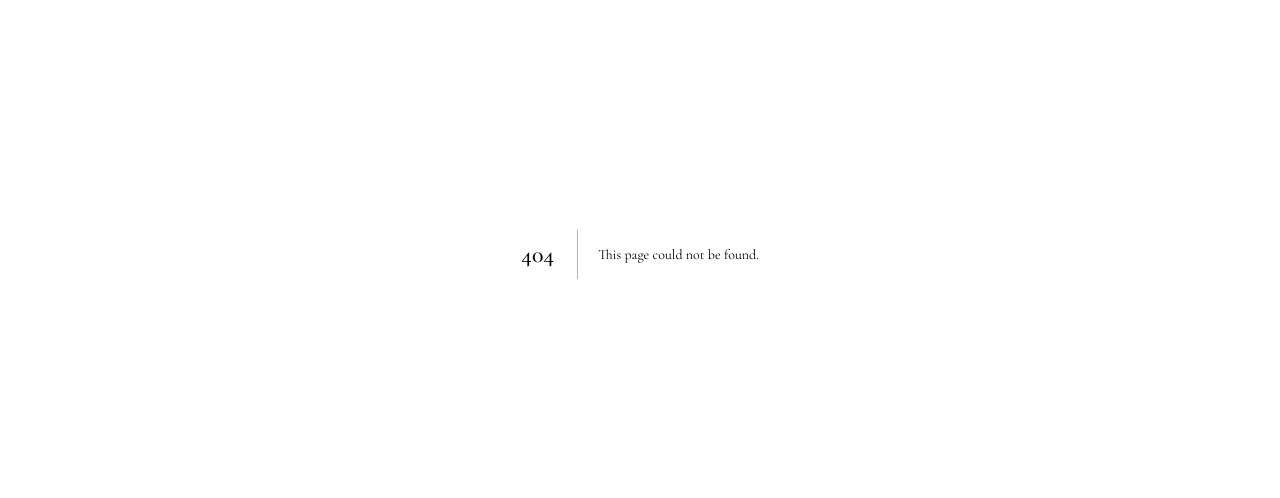
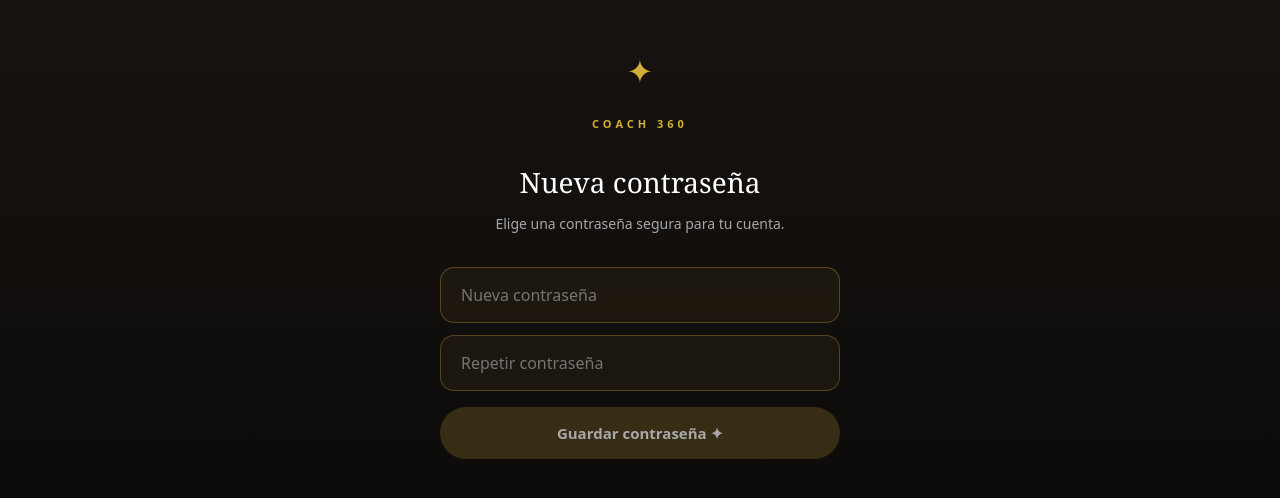
Before and after one commit to Coach360-mp/coach-360-mujer, a Next.js app: page /reset-password in a window 1280 px wide. Before the commit this address had no page. Shown: the part 146-644 px from the top of the page. Built offline with nearby package versions, Linux system fonts and the light colour scheme; no server answers.

Commit message:
recuperacion de contrasena - forgot y reset password

```diff
--- a/src/app/mujer/page.js
+++ b/src/app/mujer/page.js
@@ -246,6 +246,8 @@ export default function Home() {
         </button>
       </form>
 
+      {mode === 'login' && <a href='/forgot-password' style={{ display: 'block', textAlign: 'center', marginTop: 12, fontSize: 13, color: '#a8a8a8', textDecoration: 'none' }}>¿Olvidaste tu contraseña?</a>}
+
       <button onClick={() => { setMode(mode === 'register' ? 'login' : 'register'); setError('') }}
         style={{ marginTop: 24, background: 'none', border: 'none', color: 'var(--gold)', fontSize: 14, cursor: 'pointer' }}>
         {mode === 'register' ? '¿Ya tienes cuenta? Ingresa aquí' : '¿No tienes cuenta? Créala aquí'}
--- /dev/null
+++ b/src/app/reset-password/page.js
@@ -0,0 +1,61 @@
+'use client'
+import { useState, useEffect } from 'react'
+import { useRouter } from 'next/navigation'
+import { createClient } from '@supabase/supabase-js'
+
+const supabase = createClient(
+  process.env.NEXT_PUBLIC_SUPABASE_URL,
+  process.env.NEXT_PUBLIC_SUPABASE_ANON_KEY
+)
+
+export default function ResetPassword() {
+  const [password, setPassword] = useState('')
+  const [confirm, setConfirm] = useState('')
+  const [loading, setLoading] = useState(false)
+  const [error, setError] = useState('')
+  const [listo, setListo] = useState(false)
+  const router = useRouter()
+
+  useEffect(() => {
+    const { data: { subscription } } = supabase.auth.onAuthStateChange((event) => {
+      if (event === 'PASSWORD_RECOVERY') return
+    })
+    return () => subscription.unsubscribe()
+  }, [])
+
+  const handleReset = async () => {
+    if (password.length < 6) { setError('La contraseña debe tener al menos 6 caracteres.'); return }
+    if (password !== confirm) { setError('Las contraseñas no coinciden.'); return }
+    setLoading(true)
+    setError('')
+    const { error } = await supabase.auth.updateUser({ password })
+    if (error) { setError('Hubo un error. El link puede haber expirado.'); setLoading(false); return }
+    setListo(true)
+    setTimeout(() => router.push('/'), 3000)
+  }
+
+  return (
+    <div style={{ minHeight: '100vh', background: 'linear-gradient(180deg, #1a1410 0%, #0a0a0a 100%)', display: 'flex', flexDirection: 'column', alignItems: 'center', justifyContent: 'center', padding: '40px 24px', fontFamily: 'system-ui, sans-serif', color: '#fff' }}>
+      <div style={{ fontSize: 32, color: '#d4af37', marginBottom: 24 }}>✦</div>
+      <div style={{ fontSize: 11, letterSpacing: 4, color: '#d4af37', textTransform: 'uppercase', marginBottom: 32, fontWeight: 600 }}>Coach 360</div>
+      {!listo ? (
+        <div style={{ width: '100%', maxWidth: 400, textAlign: 'center' }}>
+          <h1 style={{ fontFamily: 'Georgia, serif', fontSize: 28, fontWeight: 300, marginBottom: 12 }}>Nueva contraseña</h1>
+          <p style={{ fontSize: 14, color: '#a8a8a8', lineHeight: 1.6, marginBottom: 32 }}>Elige una contraseña segura para tu cuenta.</p>
+          <input type="password" value={password} onChange={e => setPassword(e.target.value)} placeholder="Nueva contraseña" style={{ width: '100%', background: 'rgba(212,175,55,0.06)', border: '1px solid rgba(212,175,55,0.3)', borderRadius: 14, padding: '16px 20px', color: '#fff', fontSize: 16, fontFamily: 'inherit', outline: 'none', marginBottom: 12, boxSizing: 'border-box' }} />
+          <input type="password" value={confirm} onChange={e => setConfirm(e.target.value)} placeholder="Repetir contraseña" onKeyDown={e => e.key === 'Enter' && handleReset()} style={{ width: '100%', background: 'rgba(212,175,55,0.06)', border: '1px solid rgba(212,175,55,0.3)', borderRadius: 14, padding: '16px 20px', color: '#fff', fontSize: 16, fontFamily: 'inherit', outline: 'none', marginBottom: 16, boxSizing: 'border-box' }} />
+          {error && <p style={{ color: '#f87171', fontSize: 13, marginBottom: 16 }}>{error}</p>}
+          <button onClick={handleReset} disabled={loading || !password || !confirm} style={{ width: '100%', background: password && confirm ? 'linear-gradient(135deg, #d4af37, #f5c842)' : 'rgba(212,175,55,0.2)', color: password && confirm ? '#0a0a0a' : '#a8a8a8', border: 'none', padding: '16px 24px', borderRadius: 30, fontSize: 15, fontWeight: 600, cursor: password && confirm ? 'pointer' : 'default', fontFamily: 'inherit' }}>
+            {loading ? 'Guardando...' : 'Guardar contraseña ✦'}
+          </button>
+        </div>
+      ) : (
+        <div style={{ textAlign: 'center', maxWidth: 400 }}>
+          <div style={{ fontSize: 48, marginBottom: 24 }}>✦</div>
+          <h2 style={{ fontFamily: 'Georgia, serif', fontSize: 26, fontWeight: 300, marginBottom: 16 }}>Contraseña actualizada</h2>
+          <p style={{ fontSize: 15, color: '#c8c8c8', lineHeight: 1.6 }}>Todo listo. Te redirigimos en un momento...</p>
+        </div>
+      )}
+    </div>
+  )
+}
```
Also changed, not shown: src/app/forgot-password/page.js (added, +53 -0 lines).
